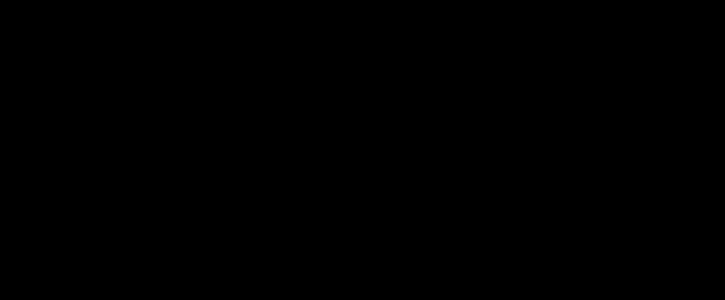
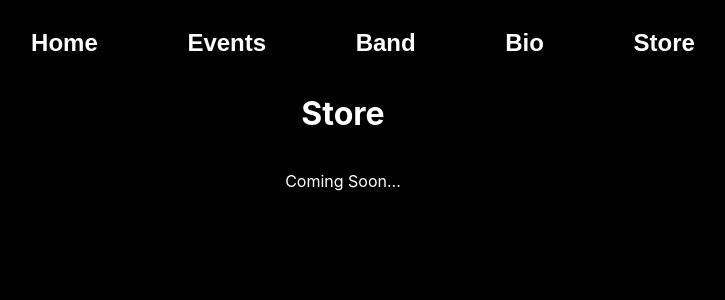
Before and after one commit to JesusFernandoRios/theocide, a Next.js app: page /Store in a window 1280 px wide. Shown: the top 300 px of the page, without its empty margins (297-1022 px from the left). Built offline with nearby package versions, Linux system fonts and the light colour scheme.

Commit message:
updated store. coming soon notification

```diff
--- a/pages/Store.js
+++ b/pages/Store.js
@@ -1,9 +1,15 @@
-import React from 'react'
+
+import NavBar from '../components/NavBar'
+import styles from '../styles/StorePage.module.css'
 
 function Store() {
     return (
-        <div>
+        <div className={styles.container}>
+
+            <NavBar/>
+
             <h1>Store</h1>
+            <p>Coming Soon...</p>
         </div>
     )
 }
--- /dev/null
+++ b/styles/StorePage.module.css
@@ -0,0 +1,7 @@
+.container {
+    display: flex;
+    flex-direction: column;
+    justify-content: center;
+    text-align: center;
+    color: white;
+}
```
